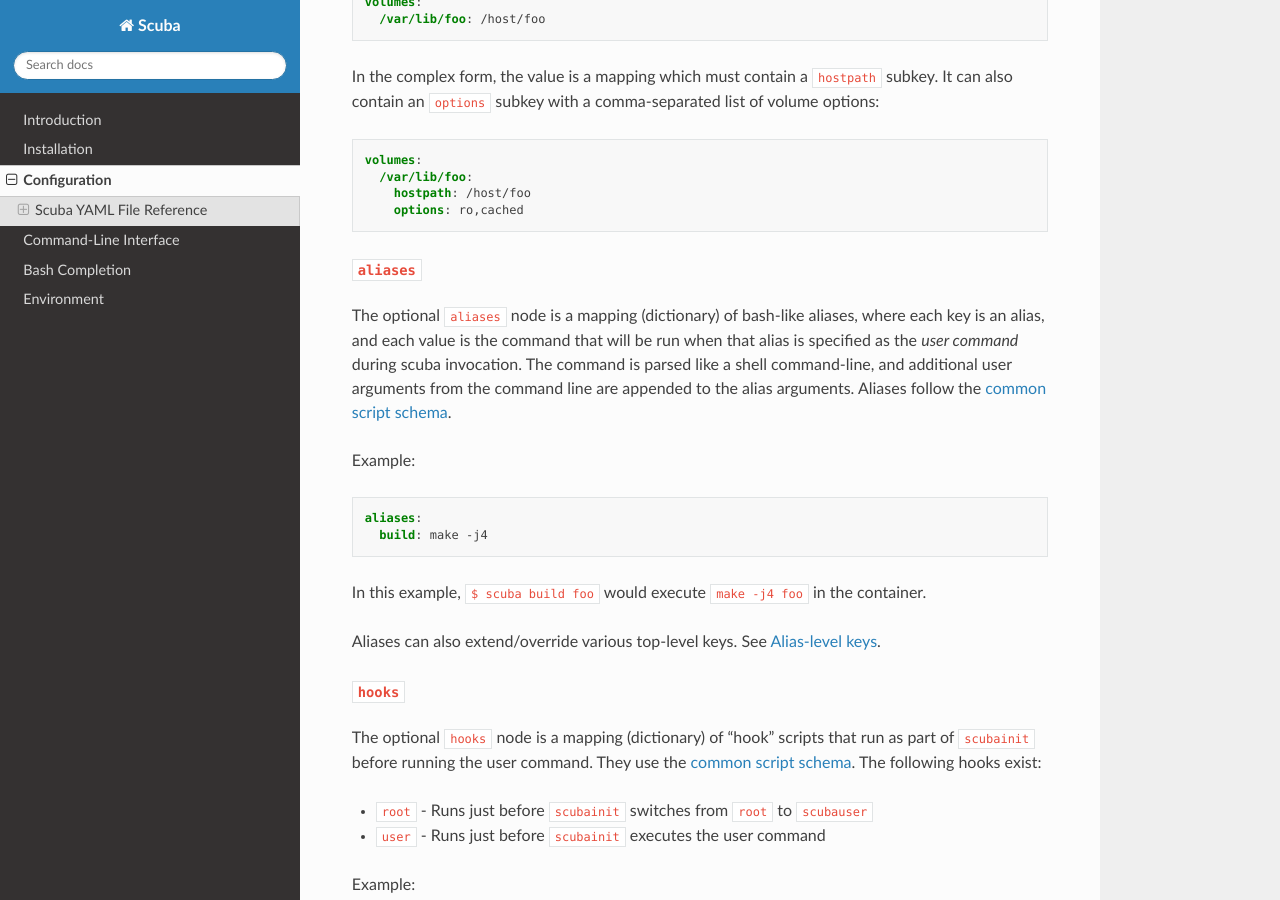
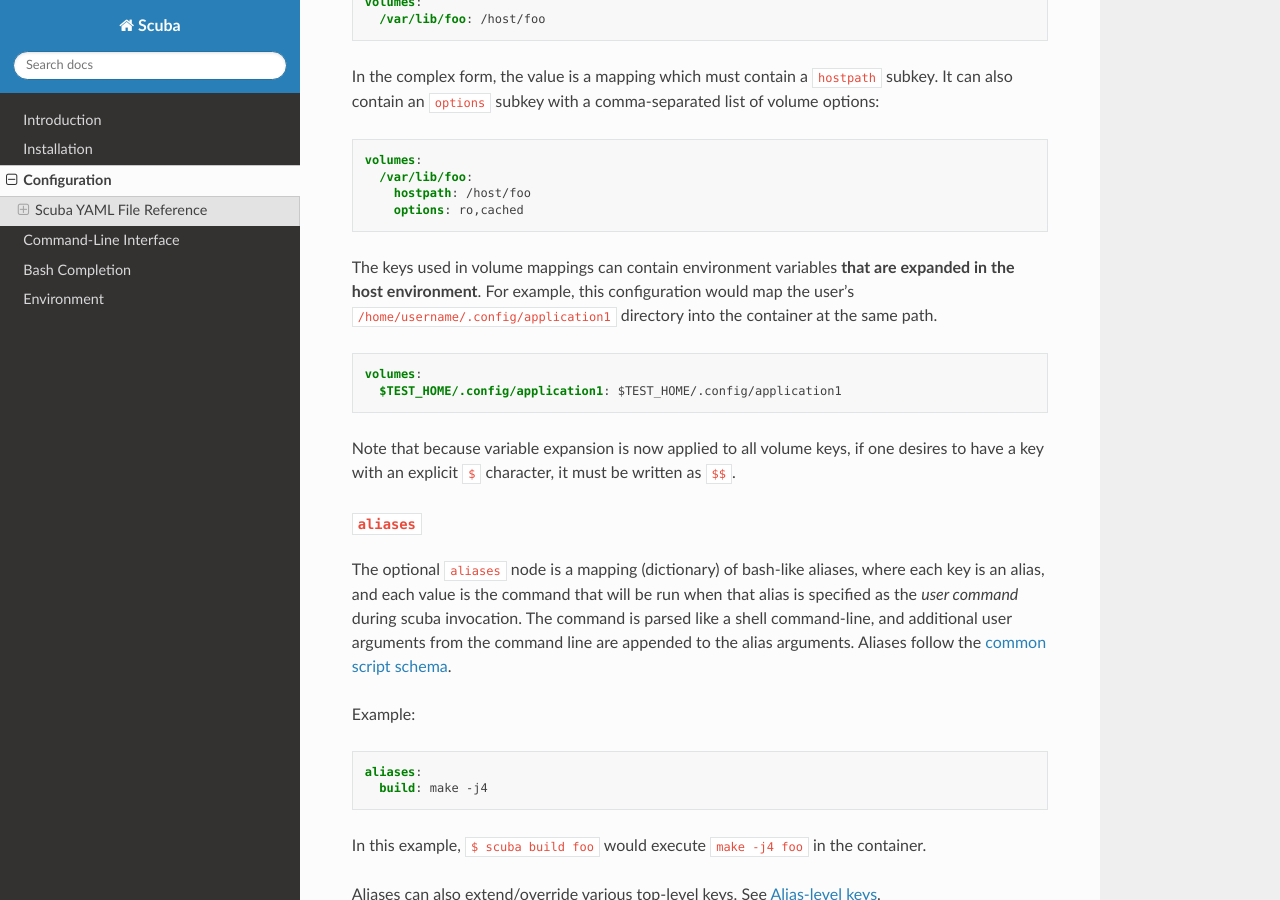
Before and after one commit to JonathonReinhart/scuba, a Sphinx documentation site: the page built from docs/configuration.rst, in a window 1280 px wide and 900 px high, scrolled down 2244 px. Built offline with Sphinx 7.4.7 and the Read the Docs theme 2.0.0, drawn with Linux system fonts in a browser that asks for light colours.

Commit message:
Add documentation about new env variable expansion in volume configs

```diff
--- a/docs/configuration.rst
+++ b/docs/configuration.rst
@@ -166,6 +166,19 @@
         hostpath: /host/foo
         options: ro,cached
 
+The keys used in volume mappings can contain environment variables **that are
+expanded in the host environment**. For example, this configuration would map
+the user's ``/home/username/.config/application1`` directory into the container
+at the same path.
+
+.. code-block:: yaml
+
+    volumes:
+      $TEST_HOME/.config/application1: $TEST_HOME/.config/application1
+
+Note that because variable expansion is now applied to all volume keys, if one
+desires to have a key with an explicit ``$`` character, it must be written as
+``$$``.
 
 
 .. _conf_aliases:
```
